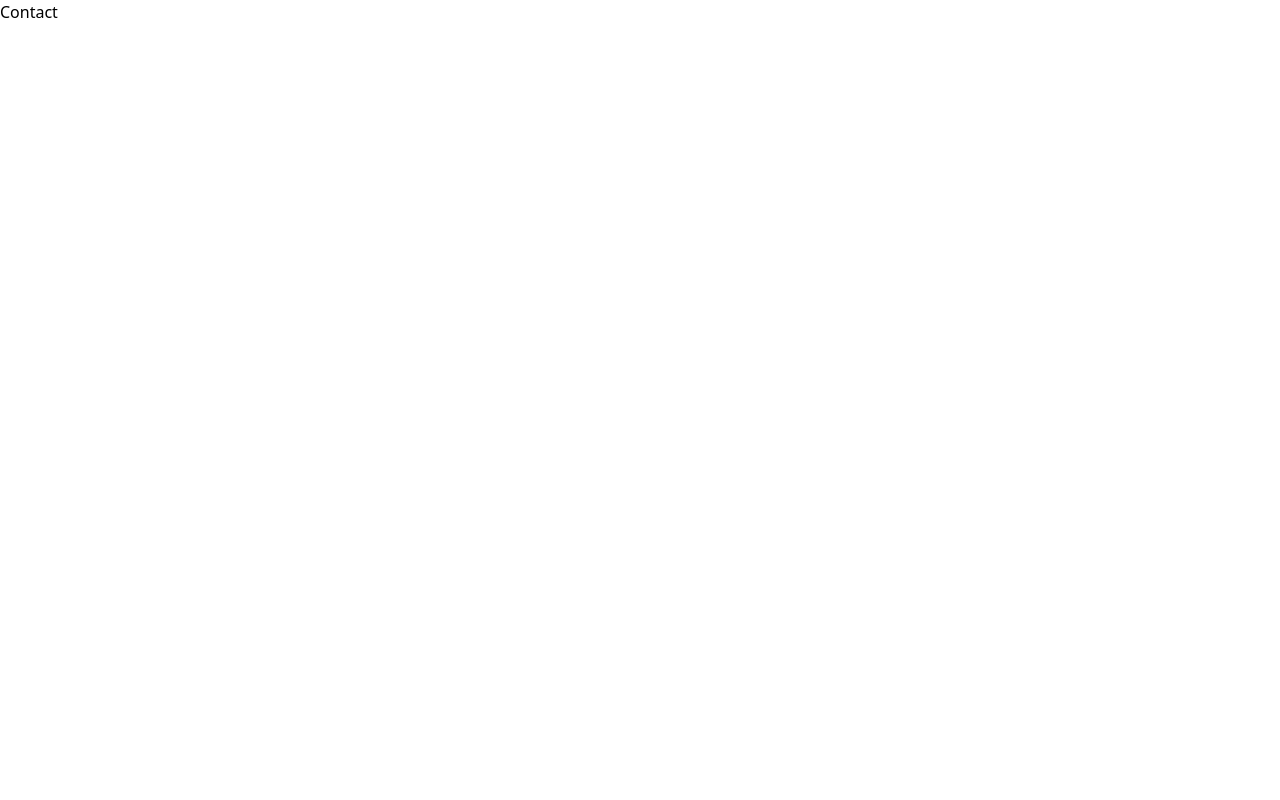
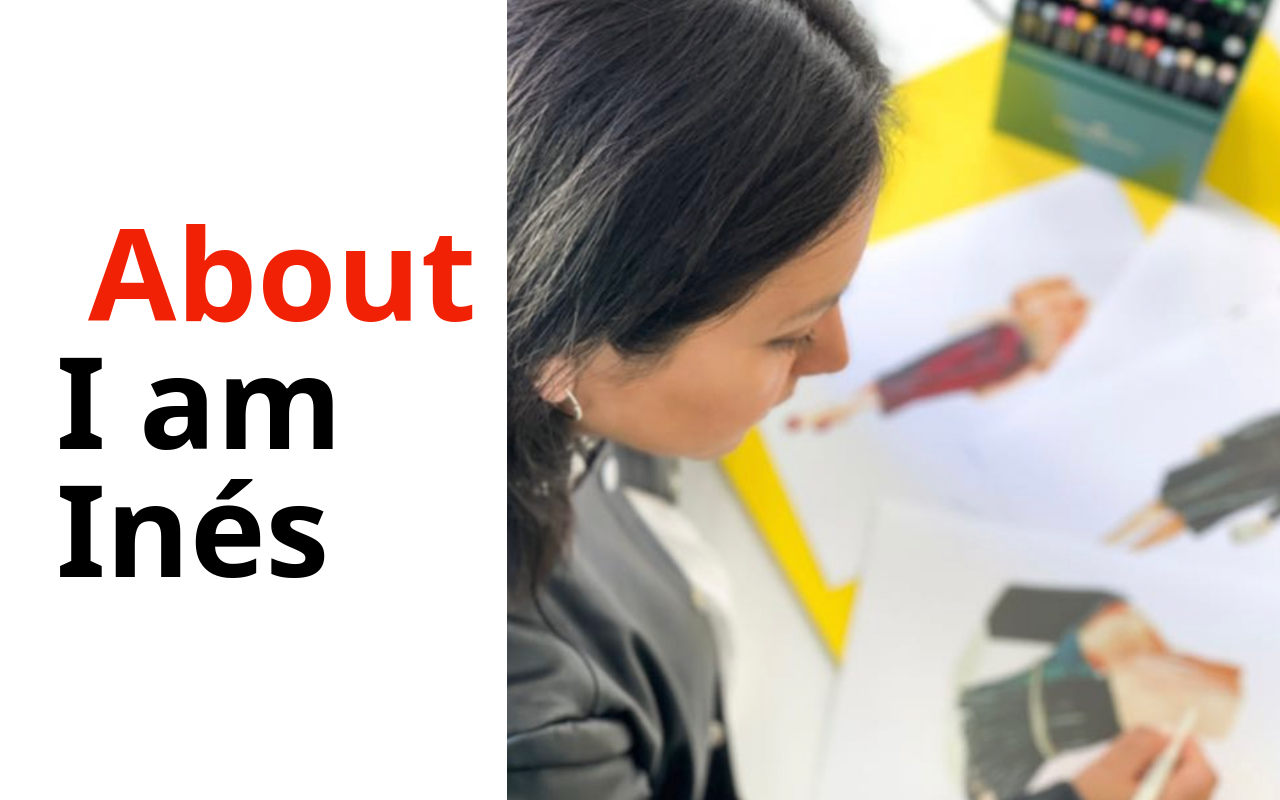
Before and after one commit to SennCode/porfolio-ines, a React (Vite) app: page /contact in a window 1280 px wide. Built offline with nearby package versions, Linux system fonts and the light colour scheme.

Commit message:
primeras rutas7

```diff
--- a/package.json
+++ b/package.json
@@ -11,6 +11,7 @@
   },
   "dependencies": {
     "react": "^18.2.0",
+    "react-device-detect": "^2.2.3",
     "react-dom": "^18.2.0",
     "react-router-dom": "^6.14.2"
   },
--- a/src/pages/Contact.jsx
+++ b/src/pages/Contact.jsx
@@ -1,5 +1,66 @@
-const Contact = () => {
-    return "Contact";
+
+import { useState } from "react";
+import "../App.css";
+
+const Home = () => {
+  const texts = ["Hello", "I am", "Inés"];
+  const [currentTextIndex, setCurrentTextIndex] = useState(0);
+
+  const handlePageClick = () => {
+    setCurrentTextIndex((prevIndex) => (prevIndex + 1) % texts.length);
   };
 
-  export default Contact;
+  const handleMouseEnter = (index) => {
+    setCurrentTextIndex(index);
+  };
+
+  const handleMouseLeave = () => {
+    // Puedes dejar esta función vacía o manejar alguna lógica si es necesario
+  };
+
+  return (
+    <div
+      className="bg-white bg-[url(./assets/images/IMG_9EB17B5FFAD7-1.jpeg)] bg-no-repeat bg-right min-h-screen bg-auto md:bg-contain flex items-center"
+      onClick={handlePageClick}
+    >
+      <div className="mx-6 justify-start py-10">
+        <div className="px-8">
+          <h1
+            className={`text-red-colour font-bold text-7xl sm:text-7xl md:text-9xl lg:text-9xl xl:text-9xl
+            transition-transform transform-gpu ${
+              texts[currentTextIndex] === "Hello" ? "translate-x-8" : ""
+            }`}
+            onMouseEnter={() => handleMouseEnter(0)}
+            onMouseLeave={handleMouseLeave}
+          >
+            {texts[currentTextIndex] === "Hello" ? "About" : "Hello."}
+          </h1>
+
+          <h1
+            className={`font-bold text-7xl sm:text-7xl md:text-9xl lg:text-9xl xl:text-9xl
+            transition-transform transform-gpu ${
+              texts[currentTextIndex] === "I am" ? "translate-x-8" : ""
+            }`}
+            onMouseEnter={() => handleMouseEnter(1)}
+            onMouseLeave={handleMouseLeave}
+          >
+            {texts[currentTextIndex] === "I am" ? "Work" : "I am"}
+          </h1>
+
+          <h1
+            className={`text font-bold text-7xl sm:text-7xl md:text-9xl lg:text-9xl xl:text-9xl
+             transition-transform transform-gpu ${
+               texts[currentTextIndex] === "Inés" ? "translate-x-8" : ""
+             }`}
+            onMouseEnter={() => handleMouseEnter(2)}
+            onMouseLeave={handleMouseLeave}
+          >
+            {texts[currentTextIndex] === "Inés" ? "Contact" : "Inés"}
+          </h1>
+        </div>
+      </div>
+    </div>
+  );
+};
+
+export default Home;
--- a/src/pages/Home.jsx
+++ b/src/pages/Home.jsx
@@ -1,46 +1,60 @@
 import { useState } from "react";
 import "../App.css";
+import { isMobile } from "react-device-detect";
 
 const Home = () => {
-  const texts = ["Hello", "I am", "Inés"];
-  const [currentTextIndex, setCurrentTextIndex] = useState(0);
+  const [textHello, setTextHello] = useState("Hello.");
+  const [textIam, setTextIam] = useState("I am");
+  const [textInes, setTextInes] = useState("Inés");
 
-  const handlePageClick = () => {
-    setCurrentTextIndex((prevIndex) => (prevIndex + 1) % texts.length);
+  const handleMouseEnterHello = () => {
+    if (!isMobile) {
+      setTextHello(textHello === "Hello." ? "About" : "Hello.");
+    }
+  };
+
+  const handleMouseLeaveHello = () => {
+    if (!isMobile) {
+      setTextHello("Hello.");
+    }
+  };
+
+  const handleClickText = () => {
+    if (isMobile) {
+      setTextHello(textHello === "Hello." ? "About" : "Hello.");
+      setTextIam(textIam === "I am" ? "Work" : "I am");
+      setTextInes(textInes === "Inés" ? "Contact" : "Inés");
+    }
   };
 
   return (
     <div
       className="bg-white bg-[url(./assets/images/IMG_9EB17B5FFAD7-1.jpeg)] bg-no-repeat bg-right min-h-screen bg-auto md:bg-contain flex items-center"
-      onClick={handlePageClick}
+      onClick={handleClickText}
     >
       <div className="mx-6 justify-start py-10">
         <div className="px-8">
           <h1
-            className={`text-red-colour font-bold text-7xl sm:text-7xl md:text-9xl lg:text-9xl xl:text-9xl
-            transition-transform transform-gpu ${
-               texts[currentTextIndex] === "Hello" ? "translate-x-8" : null
-             }`}
+            className="text-red-colour font-bold text-7xl sm:text-7xl md:text-9xl lg:text-9xl xl:text-9xl
+            transition-transform transform-gpu"
+            onMouseEnter={() => handleMouseEnterHello()}
+            onMouseLeave={handleMouseLeaveHello}
           >
-            {texts[currentTextIndex] === "Hello" ? "Hello." : "About"}
+            {textHello}
           </h1>
 
           <h1
-            className={`text ${
-              texts[currentTextIndex] === "I am" ? "translate-x-8" : null
-            } font-bold text-7xl sm:text-7xl md:text-9xl lg:text-9xl xl:text-9xl
-             transition-transform transform-gpu`}
+            className="font-bold text-7xl sm:text-7xl md:text-9xl lg:text-9xl xl:text-9xl
+            transition-transform transform-gpu "
           >
-            {texts[currentTextIndex] === "I am" ? "Work" : "I am"}
+            {textIam}
           </h1>
 
           <h1
-            className={`text ${
-              texts[currentTextIndex] === "Inés" ? "translate-x-8" : null
-            } font-bold text-7xl sm:text-7xl md:text-9xl lg:text-9xl xl:text-9xl
-             transition-transform transform-gpu`}
+            className="text font-bold text-7xl sm:text-7xl md:text-9xl lg:text-9xl xl:text-9xl
+             transition-transform transform-gpu"
           >
-            {texts[currentTextIndex] === "Inés" ? "Contact" : "Inés"}
+            {textInes}
           </h1>
         </div>
       </div>
```
Also changed, not shown: 1 other file (tests, documents, lock files or other folders).
